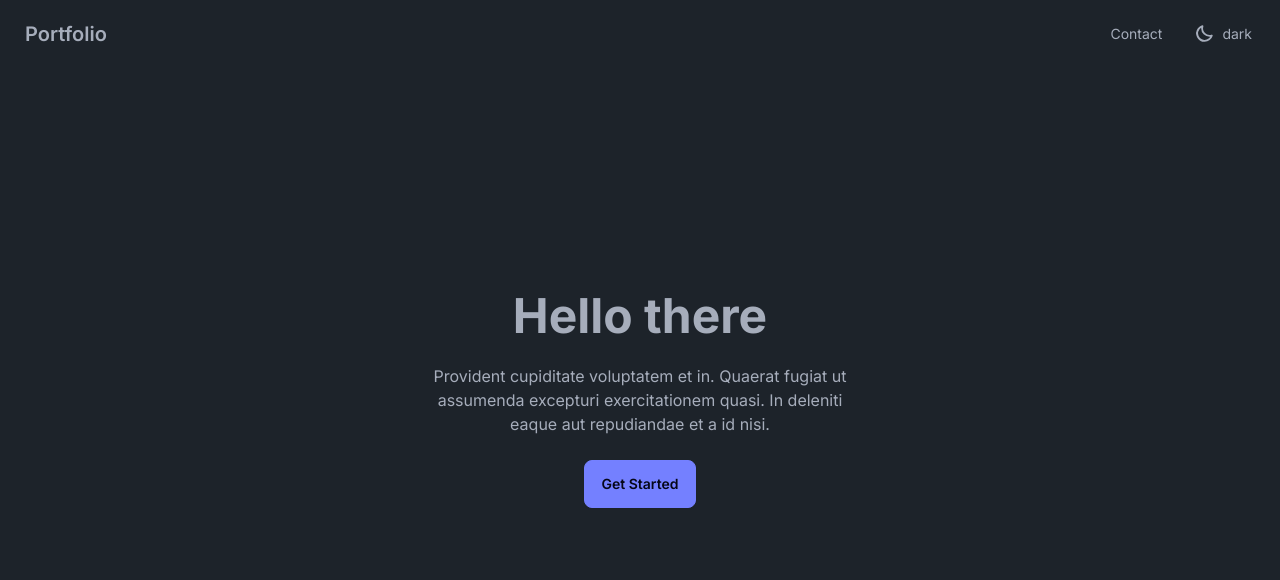
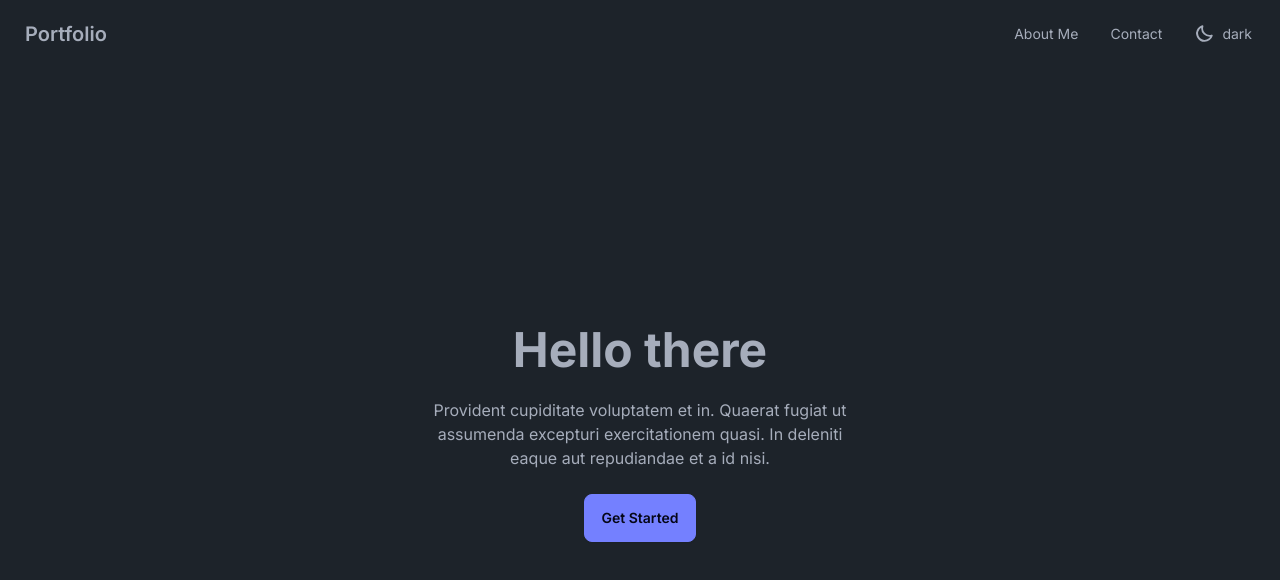
Before and after one commit to taete258/portfolio, a Next.js app: page / in a window 1280 px wide. Shown: the top 580 px of the page. Built offline with nearby package versions, Linux system fonts and the light colour scheme.

Commit message:
fix:  rootlayout  calculation

```diff
--- a/package.json
+++ b/package.json
@@ -9,6 +9,7 @@
     "lint": "next lint"
   },
   "dependencies": {
+    "clsx": "^2.1.1",
     "next": "14.2.2",
     "react": "^18",
     "react-dom": "^18",
--- a/src/app/(home)/layout.tsx
+++ b/src/app/(home)/layout.tsx
@@ -9,10 +9,12 @@ export default function Layout({ children }: LayoutProps) {
 
   return (
     <main
-      className="flex min-h-screen flex-col items-center justify-between bg-base-100"
+      className="flex h-full w-full flex-col items-center justify-between bg-base-100"
       data-theme={theme}
     >
-      {<Suspense>{children}</Suspense>}
+      <div className="flex flex-1 max-w-4xl p-8">
+        {<Suspense>{children}</Suspense>}
+      </div>
     </main>
   );
 }
--- a/src/app/(home)/page.tsx
+++ b/src/app/(home)/page.tsx
@@ -1,6 +1,6 @@
 export default function Page() {
   return (
-    <div className="hero min-h-screen">
+    <div className="hero">
       <div className="hero-content text-center">
         <div className="max-w-md">
           <h1 className="text-5xl font-bold">Hello there</h1>
--- a/src/app/contacts/layout.tsx
+++ b/src/app/contacts/layout.tsx
@@ -9,10 +9,10 @@ export default function Layout({ children }: LayoutProps) {
 
   return (
     <main
-      className="flex h-screen w-screen flex-col items-center justify-between bg-base-100"
+      className="flex h-full w-full flex-col items-center justify-between bg-base-100"
       data-theme={theme}
     >
-      <div className="w-full h-full max-w-4xl p-8">
+      <div className="flex flex-1 max-w-4xl p-8">
         {<Suspense>{children}</Suspense>}
       </div>
     </main>
--- a/src/app/layout.tsx
+++ b/src/app/layout.tsx
@@ -18,9 +18,9 @@ export default function RootLayout({
 }>) {
   return (
     <html lang="en">
-      <body className={inter.className}>
+      <body className={inter.className} style={{ overscrollBehaviorY: "none" }}>
         <Navbar />
-        {children}
+        <div className="h-[calc(100dvh-68px)] w-full">{children}</div>
       </body>
     </html>
   );
--- a/src/components/navbar.tsx
+++ b/src/components/navbar.tsx
@@ -8,7 +8,7 @@ export default function Navbar() {
   const theme = useThemeStore((state) => state.theme);
 
   return (
-    <div className="navbar bg-base-100 fixed top-0" data-theme={theme}>
+    <div className="navbar bg-base-100 sticky top-0" data-theme={theme}>
       <div className="flex-1">
         <Link className="btn btn-ghost text-xl" href={"/"}>
           Portfolio
@@ -16,6 +16,9 @@ export default function Navbar() {
       </div>
       <div className="flex-none">
         <ul className="menu menu-horizontal px-1">
+          <li>
+            <Link href="/about-me">About Me</Link>
+          </li>
           <li>
             <Link href="/contacts">Contact</Link>
           </li>
--- /dev/null
+++ b/src/components/skill-card.tsx
@@ -0,0 +1,23 @@
+"use client";
+import useThemeStore, { THEME_TYPES } from "@/stores/useThemeStore";
+import clsx from "clsx";
+import React from "react";
+
+export type SkillCardProps = {
+  icon: React.ReactNode;
+  name: string;
+};
+const SkillCard: React.FC<SkillCardProps> = ({ icon, name }) => {
+  return (
+    <div
+      className={clsx(
+        "btn btn-outline border-2 w-full p-4 h-28 cursor-default"
+      )}
+    >
+      <div className="m-auto text-[40px]">{icon}</div>
+      <p className="min-w-20">{name}</p>
+    </div>
+  );
+};
+
+export default React.memo(SkillCard);
```
Also changed, not shown: 1 other file (tests, documents, lock files or other folders).
